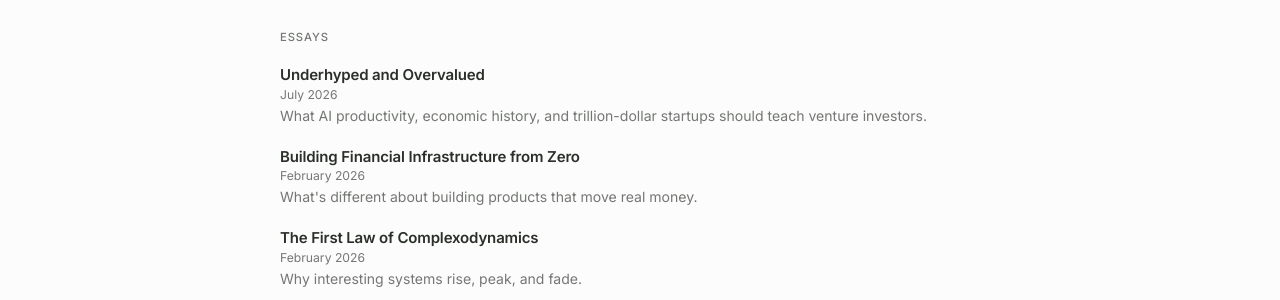
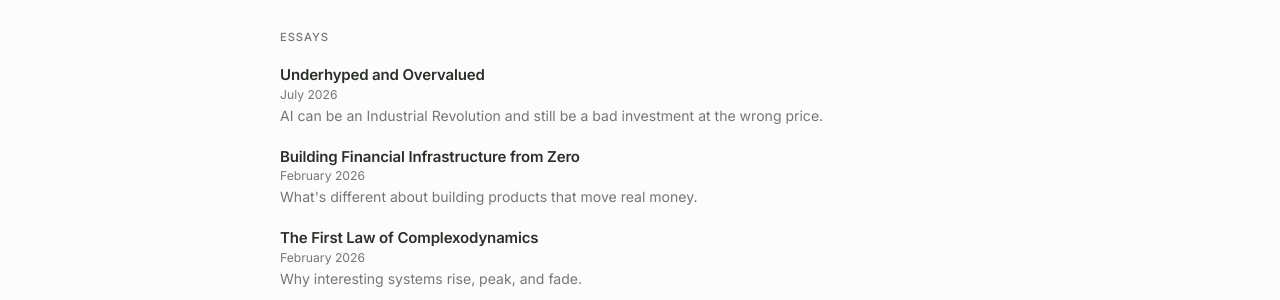
Before and after one commit to shrredd/shrredd.github.io, a Jekyll site: the page built from index.html, in a window 1280 px wide. Shown: the part 521-821 px from the top of the page. Built offline with Jekyll 4.4.1, drawn with Linux system fonts in a browser that asks for light colours.

Commit message:
Update homepage subtitle for AI essay
Co-Authored-By: Claude Opus 4.8 <noreply@anthropic.com>

```diff
--- a/index.html
+++ b/index.html
@@ -127,7 +127,7 @@
         <a href="/ai-industrial-revolution/" class="essay-card">
           <span class="essay-title">Underhyped and Overvalued</span>
           <span class="essay-meta">July 2026</span>
-          <span class="essay-desc">What AI productivity, economic history, and trillion-dollar startups should teach venture investors.</span>
+          <span class="essay-desc">AI can be an Industrial Revolution and still be a bad investment at the wrong price.</span>
         </a>
         <a href="/financial-infrastructure/" class="essay-card">
           <span class="essay-title">Building Financial Infrastructure from Zero</span>
```
